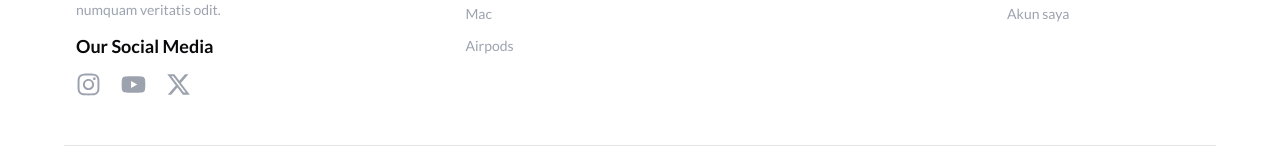
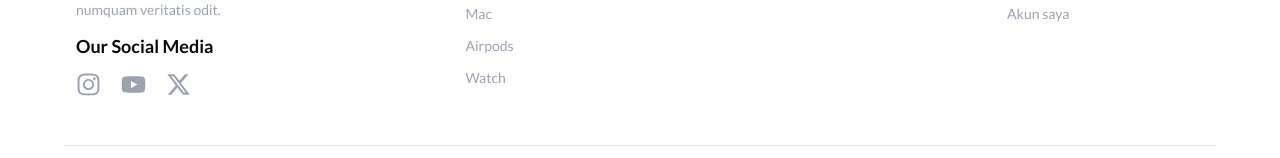
Before and after one commit to muhammadfauzanis/Swap-Device, a Next.js app in the folder frontend/: page / in a window 1280 px wide. Shown: the part 4800-4958 px from the top of the page. Built offline with nearby package versions, Linux system fonts and the light colour scheme.

Commit message:
update footer

```diff
--- a/frontend/components/Footer.tsx
+++ b/frontend/components/Footer.tsx
@@ -39,6 +39,9 @@ const Footer = () => {
             <a href="" className="hover:underline">
               Airpods
             </a>
+            <a href="" className="hover:underline">
+              Watch
+            </a>
           </ul>
         </div>
         <div>
```
